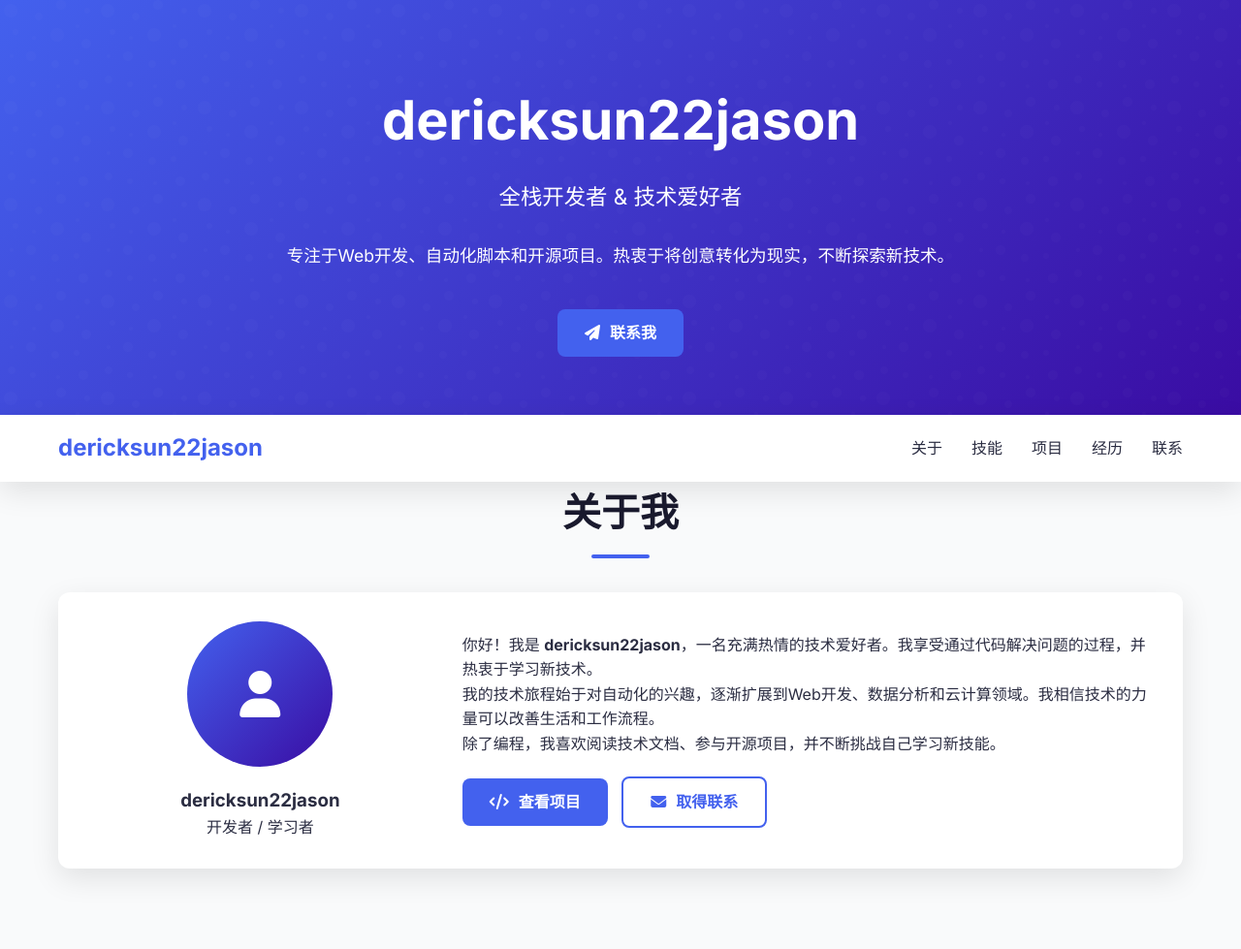
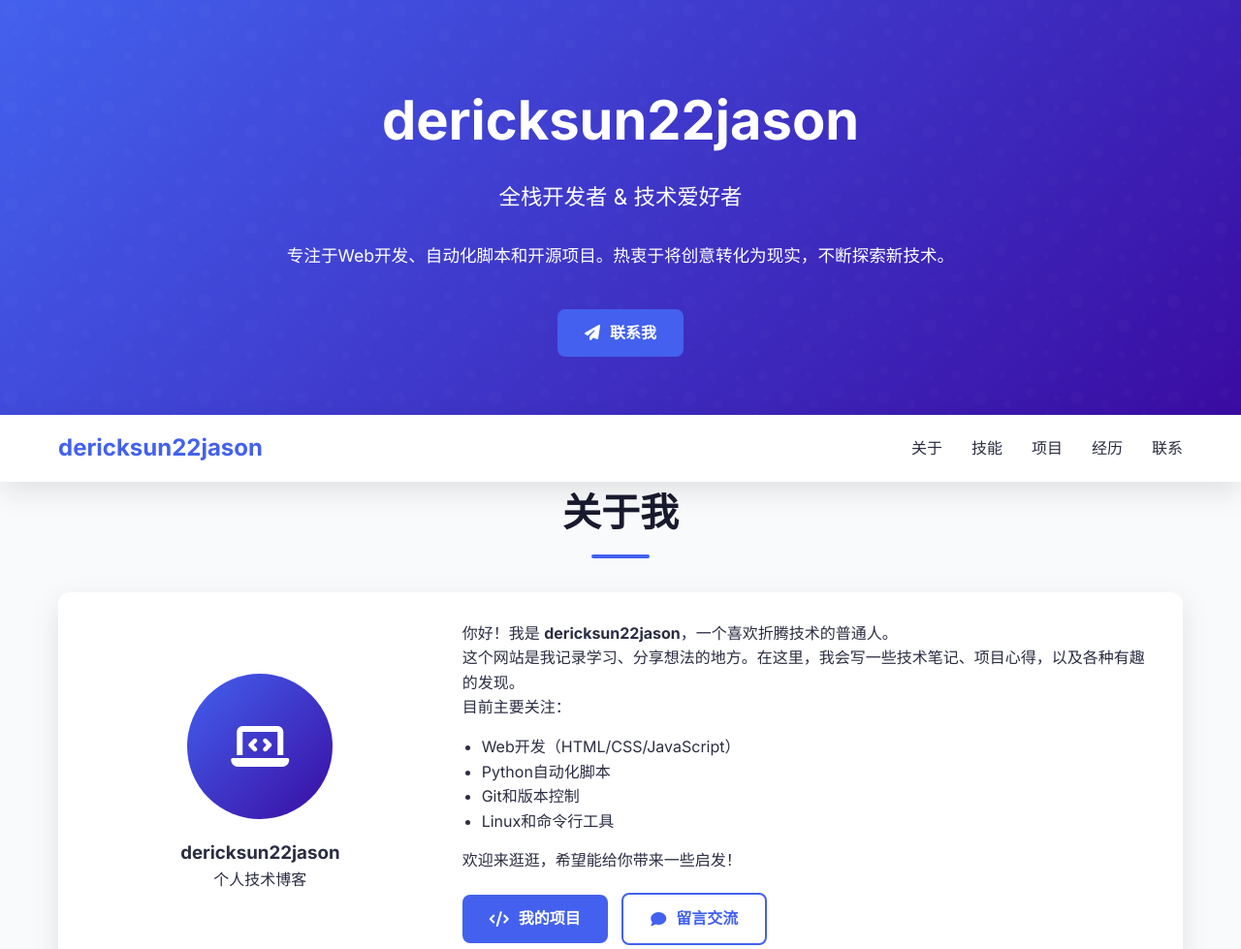
Before and after one commit to dericksun22jason/dericksun22jason.github.io, a plain HTML site: page index.html in a window 1280 px wide. Shown: the top 979 px of the page at 97% size. Drawn offline with Linux system fonts and the light colour scheme.

Commit message:
Update index.html

```diff
--- a/index.html
+++ b/index.html
@@ -589,23 +589,30 @@
         <div style="display: grid; grid-template-columns: 1fr 2fr; gap: 30px; align-items: center;">
             <div style="text-align: center;">
                 <div style="width: 150px; height: 150px; background: var(--gradient); border-radius: 50%; margin: 0 auto 20px; display: flex; align-items: center; justify-content: center; color: white; font-size: 3rem;">
-                            <i class="fas fa-user"></i>
+                    <i class="fas fa-laptop-code"></i>
                 </div>
                 <h3>dericksun22jason</h3>
-                        <p>开发者 / 学习者</p>
+                <p>个人技术博客</p>
             </div>
             <div>
-                        <p>你好！我是 <strong>dericksun22jason</strong>，一名充满热情的技术爱好者。我享受通过代码解决问题的过程，并热衷于学习新技术。</p>
-                        <p>我的技术旅程始于对自动化的兴趣，逐渐扩展到Web开发、数据分析和云计算领域。我相信技术的力量可以改善生活和工作流程。</p>
-                        <p>除了编程，我喜欢阅读技术文档、参与开源项目，并不断挑战自己学习新技能。</p>
+                <p>你好！我是 <strong>dericksun22jason</strong>，一个喜欢折腾技术的普通人。</p>
+                <p>这个网站是我记录学习、分享想法的地方。在这里，我会写一些技术笔记、项目心得，以及各种有趣的发现。</p>
+                <p>目前主要关注：</p>
+                <ul style="margin: 15px 0 15px 20px;">
+                    <li>Web开发（HTML/CSS/JavaScript）</li>
+                    <li>Python自动化脚本</li>
+                    <li>Git和版本控制</li>
+                    <li>Linux和命令行工具</li>
+                </ul>
+                <p>欢迎来逛逛，希望能给你带来一些启发！</p>
                 <div style="margin-top: 20px;">
                     <a href="#projects" class="btn" style="margin-right: 10px;">
                         <i class="fas fa-code"></i>
-                                查看项目
+                        我的项目
                     </a>
                     <a href="#contact" class="btn btn-outline">
-                                <i class="fas fa-envelope"></i>
-                                取得联系
+                        <i class="fas fa-comment"></i>
+                        留言交流
                     </a>
                 </div>
             </div>
```
Lines whose indentation alone changed are shown as unchanged.
